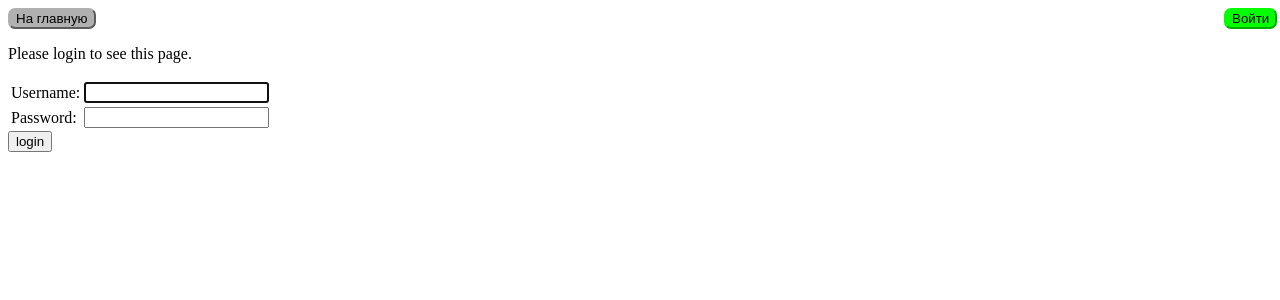
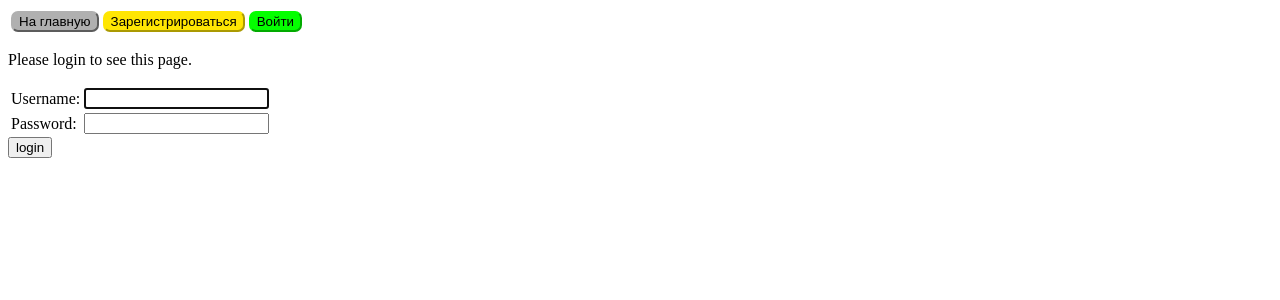
Before and after one commit to PandaPythoner/Zavalinka, a Django app: a page that uses zavalinka/templates/base.html in a window 1280 px wide. Shown: the top 300 px of the page. Run offline with Django 4.2, Linux system fonts and the light colour scheme; lists and menus that the app fills with data are empty.

Commit message:
Changed base.html and base.css

```diff
--- a/zavalinka/sign_up/templates/signup/signup.html
+++ b/zavalinka/sign_up/templates/signup/signup.html
@@ -1,9 +1,10 @@
 {% extends 'base.html' %}
 
-
+{% block content %}
 <h4>зарегайся ес хошь</h4>
 <form method="post">
     {% csrf_token %}
     {{ form.as_p }}
     <button type="submit">Стать рабом мейби бейби</button>
 </form>
+{% endblock %}
--- a/zavalinka/sign_up/views.py
+++ b/zavalinka/sign_up/views.py
@@ -8,4 +8,4 @@ from django.urls import reverse_lazy
 class SignUpView(CreateView):
     form_class = UserCreationForm
     success_url = reverse_lazy('login')
-    template_name = 'signup.html'
+    template_name = 'signup/signup.html'
--- a/zavalinka/static/base.css
+++ b/zavalinka/static/base.css
@@ -1,11 +1,9 @@
 
 
 .header-div{
-    display:flex;
     flex-direction:row;
     float:top;
     width:100%;
-    height:auto;
 }
 
 
@@ -13,18 +11,28 @@
     border-radius:7px;
 }
 
+
+
+
 .go-home-button .super-button {
     background-color: #B0B0B0;
     border-color:#B0B0B0
 }
 
+
+
 .login-button .super-button {
-    background-color: #FF0800;
-    border-color:#FF0800
+    background-color: #04FF00;
+    border-color:#04FF00
 }
 
 
 .logout-button .super-button {
-    background-color:#04FF00;
-    border-color:#04FF00
+    background-color:#FF0800;
+    border-color:#FF0800
 }
+
+.signup-button .super-button {
+    background-color:#ffe603;
+    border-color:#ffe603;
+}
--- a/zavalinka/templates/base.html
+++ b/zavalinka/templates/base.html
@@ -15,24 +15,41 @@
   <body>
     <main>
         <div class='header-div'>
-          <div class='go-home-button' style='margin-left:0;max-width:6em'>
-            <a style='' href="{% url 'home_page' %}">
+          <table class='header-table'>
+            <tr>
+              <th class='go-home-button-th'>
+                <div class='go-home-button'>
+                  <a class='go-home-button-a' href="{% url 'home_page' %}">
                     <button class="super-button"> На главную </button>
                   </a>
                 </div>
+              </th>
               {% if request.user.is_authenticated  %}
-            <div class='login-button' style='margin-right:0;margin-left:auto;max-width:3em;'>
-              <a style='' href="{% url 'logout' %}">
+              <th class='logout-button-th'>
+                <div class='logout-button'>
+                  <add href="/signup/signup">
                     <button class="super-button"> Выйти </button>
                   </a>
                 </div>
+              </th>
               {% else %}
-            <div class='logout-button' style='margin-right:0;margin-left:auto;max-width:3em;'>
-              <a style='' href="{% url 'login' %}">
+              <th class='signup-button-th'>
+                <div class='signup-button'>
+                  <a href="{% url 'signup' %}">
+                    <button class="super-button">  Зарегистрироваться </button>
+                  </a>
+                </div>
+              </th>
+              <th class='login-button-th'>
+                <div class='login-button'>
+                  <a href="{% url 'login' %}">
                     <button class="super-button"> Войти </button>
                   </a>
                 </div>
+              </th>
               {% endif %}
+            </tr>
+          </table>
         </div>
         {% block content %}
 
```
Also changed, not shown: zavalinka/zavalinka_game/migrations/__init__.py (deleted). Lines whose indentation alone changed are shown as unchanged.
